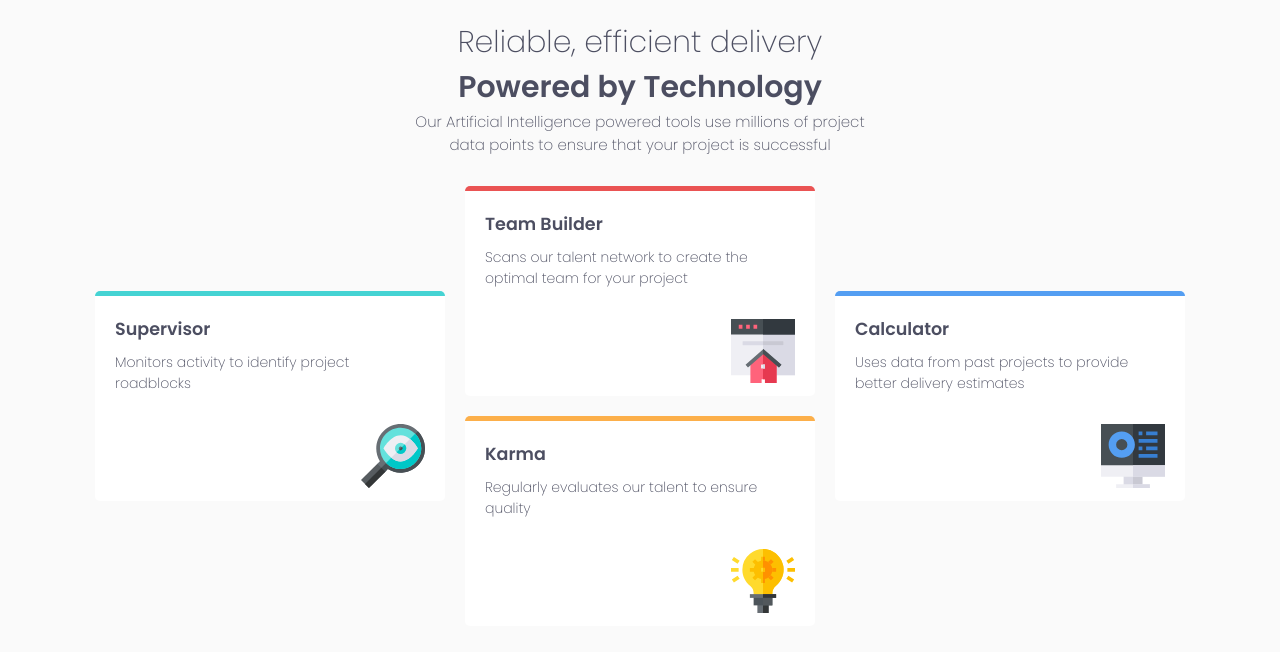
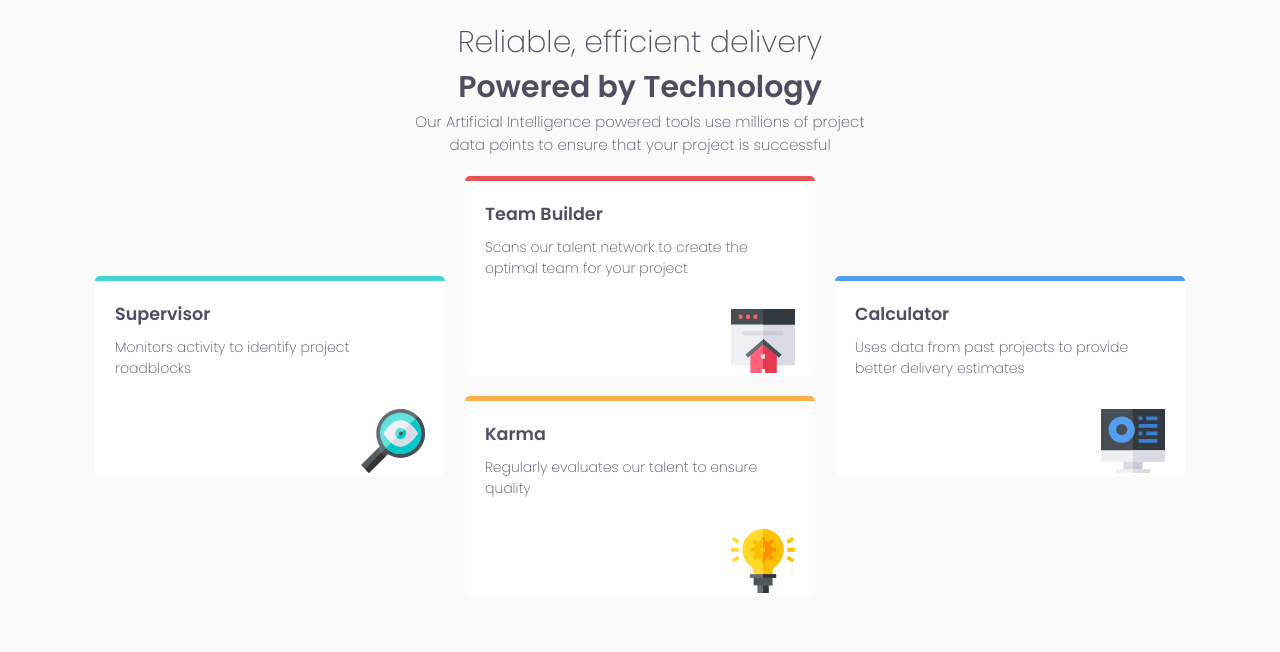
Before and after one commit to ebraimcarvalho/frontend-challenges, a PHP site: page /four-card-feature-section-master/index.html in a window 1280 px wide. Shown: the top 652 px of the page. Run offline with PHP 8.4, Linux system fonts and the light colour scheme.

Commit message:
adjust width box

```diff
--- a/four-card-feature-section-master/style.css
+++ b/four-card-feature-section-master/style.css
@@ -33,7 +33,9 @@ header span {
 
 .container {
   width: 100%;
-  margin-top: 20px;
+  max-width: 1300px;
+  margin: 0 auto;
+  margin-top: 10px;
   display: flex;
   justify-content: center;
   flex-wrap: wrap;
@@ -43,7 +45,7 @@ header span {
   background-color: white;
   border-radius: 5px;
   width: 350px;
-  height: 210px;
+  height: 200px;
   margin: 10px;
   padding: 20px;
 }
```
